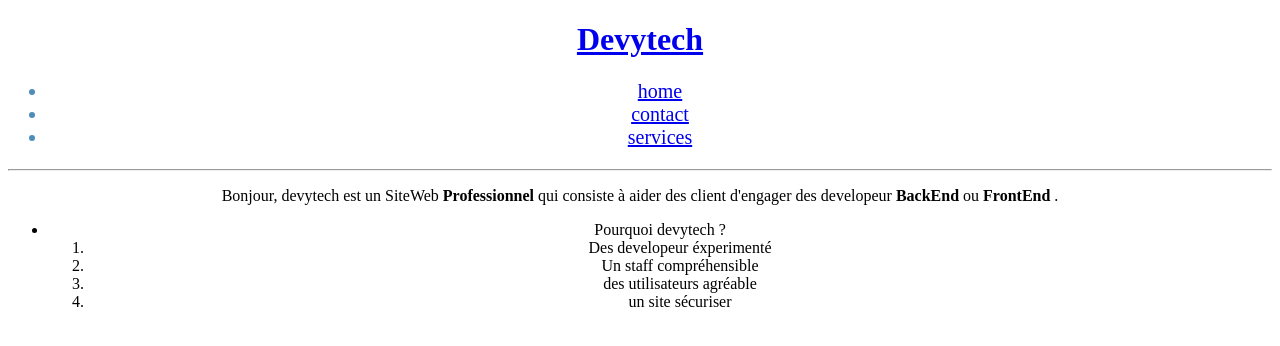
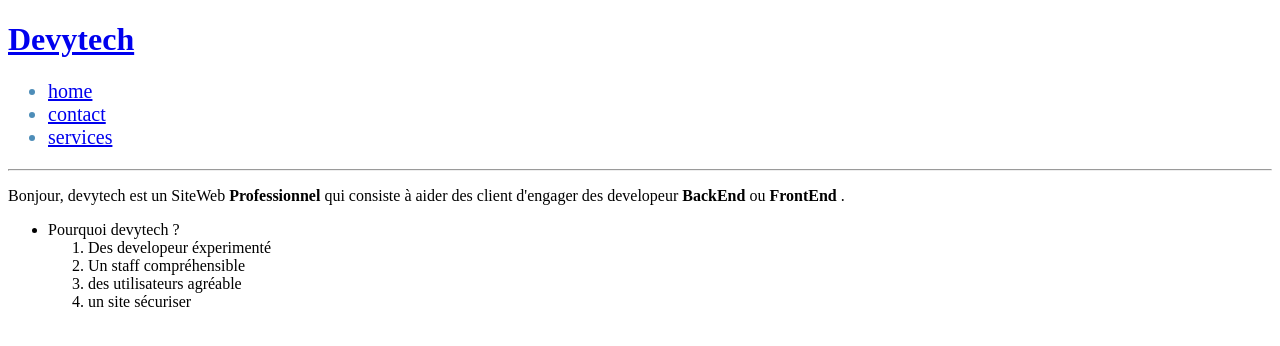
Before and after one commit to aminalgar3a/aminalgar3a-devytech, a PHP site: page /index.html in a window 1280 px wide. Shown: the top 346 px of the page. Run offline with PHP 8.4, Linux system fonts and the light colour scheme.

Commit message:
Update style.css

```diff
--- a/style.css
+++ b/style.css
@@ -1,6 +1,6 @@
 body {
     background-color: #fff;
-    text-align: center;
+    text-align: left;
 }
 .container {
     text-decoration: none;
```
